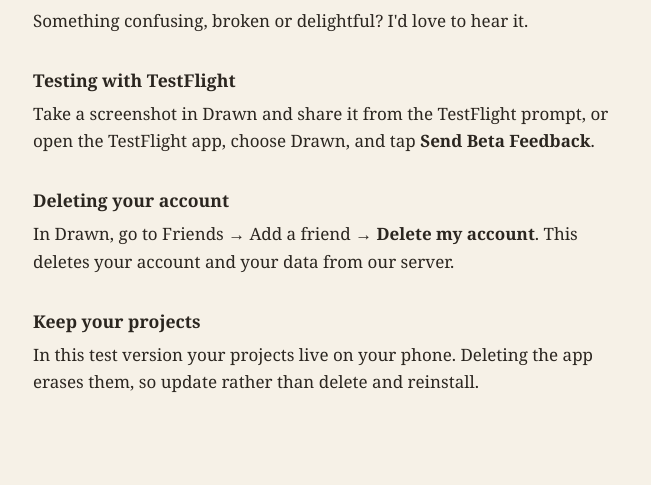
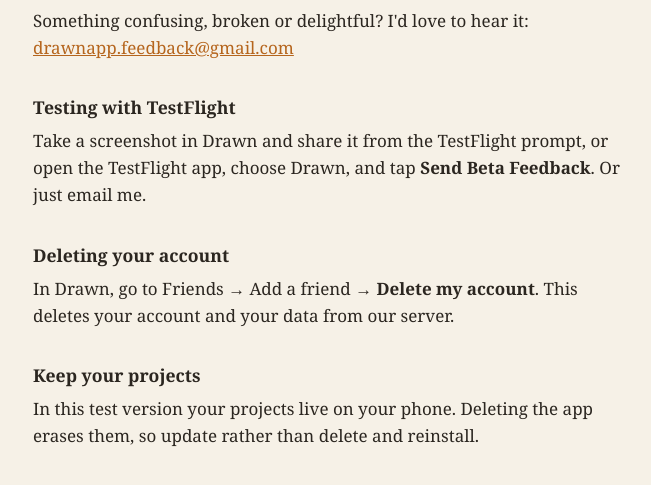
Before and after one commit to jacobrieber/drawn-site, a plain HTML site: page support.html in a window 1280 px wide. Shown: the part 153-638 px from the top of the page, without its empty margins (307-958 px from the left). Drawn offline with Linux system fonts and the light colour scheme.

Commit message:
Add feedback email
Co-Authored-By: Claude Opus 5.5 <noreply@anthropic.com>

```diff
--- a/support.html
+++ b/support.html
@@ -4,9 +4,9 @@
 <body><main>
 <nav><a href="index.html">Drawn</a><a href="privacy.html">Privacy Policy</a></nav>
 <h1>Support</h1>
-<p>Something confusing, broken or delightful? I'd love to hear it.</p>
+<p>Something confusing, broken or delightful? I'd love to hear it: <a href="mailto:drawnapp.feedback@gmail.com">drawnapp.feedback@gmail.com</a></p>
 <h2>Testing with TestFlight</h2>
-<p>Take a screenshot in Drawn and share it from the TestFlight prompt, or open the TestFlight app, choose Drawn, and tap <strong>Send Beta Feedback</strong>.</p>
+<p>Take a screenshot in Drawn and share it from the TestFlight prompt, or open the TestFlight app, choose Drawn, and tap <strong>Send Beta Feedback</strong>. Or just email me.</p>
 <h2>Deleting your account</h2>
 <p>In Drawn, go to Friends → Add a friend → <strong>Delete my account</strong>. This deletes your account and your data from our server.</p>
 <h2>Keep your projects</h2>
```
Also changed, not shown: privacy.html (+1 -1 lines).
